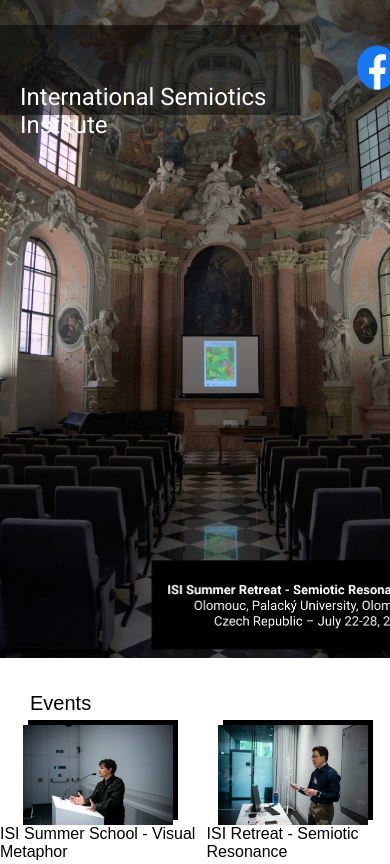
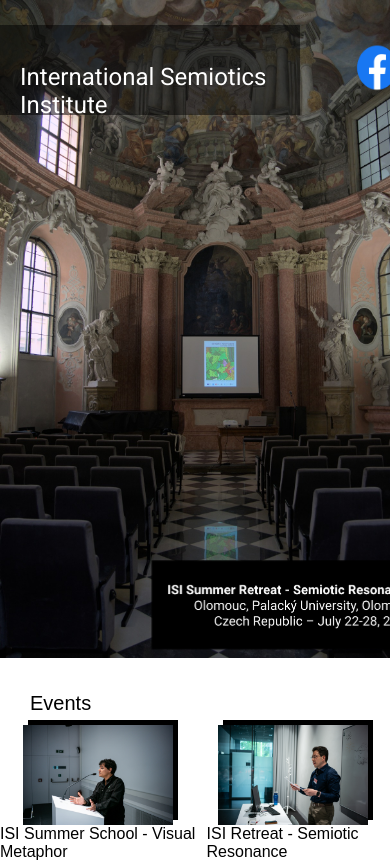
Before and after one commit to ncavazos/isi-website, a plain HTML site: page index.html in a window 390 px wide. Shown: the top 864 px of the page. Drawn offline with Linux system fonts and the light colour scheme; a web font is replaced by a local one.

Commit message:
Update style.css

```diff
--- a/styles/style.css
+++ b/styles/style.css
@@ -48,7 +48,7 @@ p {
     position: absolute;
     display: flex;
     z-index: 4;
-    bottom: 680px;
+    bottom: 700px;
   }
 
   .logo p {
```
